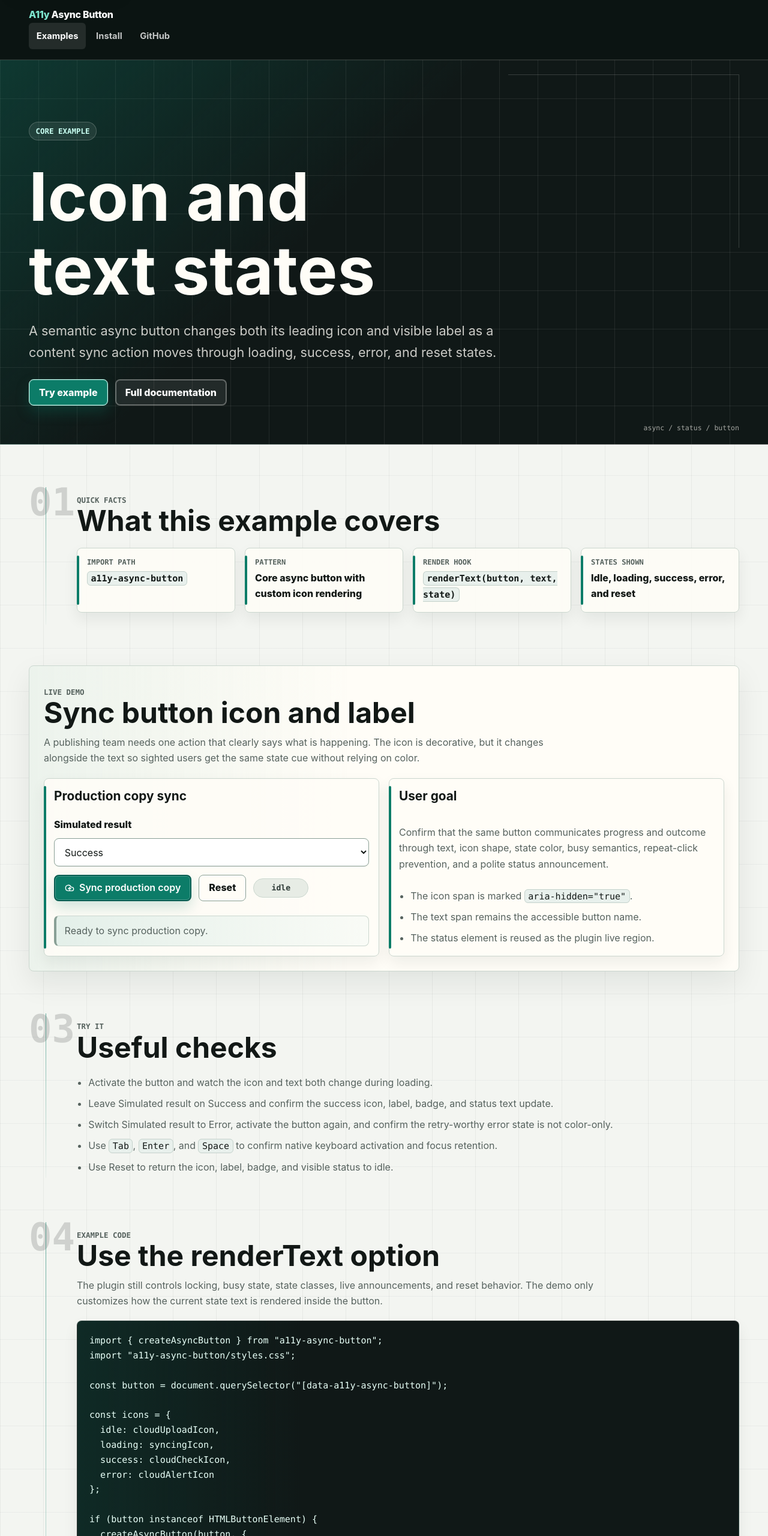
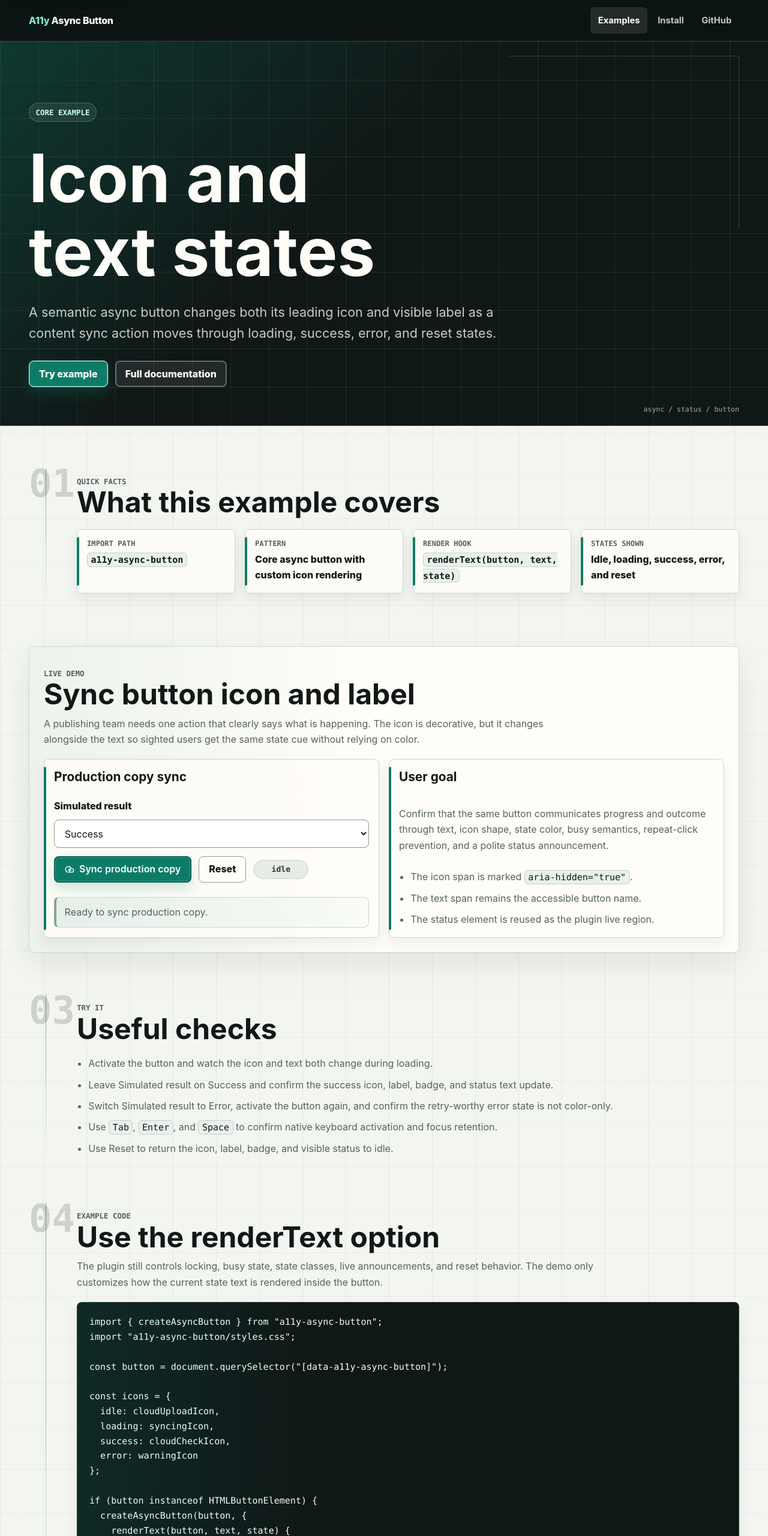
Before and after one commit to vmitsaras/A11y-Async-Button, a website: page docs/examples/icon-text/index.html in a window 1280 px wide. Shown: the top 2560 px of the page at 60% size. Drawn offline with Linux system fonts and the light colour scheme.

Commit message:
fix: update error icon reference and adjust SVG path for consistency

```diff
--- a/docs/assets/demo-page.css
+++ b/docs/assets/demo-page.css
@@ -1124,6 +1124,8 @@ tbody tr:last-child td {
     animation: none;
   }
 }
+
+@media (max-width: 42rem) {
   .demo-site-header__inner {
     align-items: flex-start;
     flex-direction: column;
@@ -1140,3 +1142,4 @@ tbody tr:last-child td {
   .demo-site-header__nav a {
     flex: 0 0 auto;
   }
+}
--- a/docs/examples/icon-text/index.html
+++ b/docs/examples/icon-text/index.html
@@ -214,7 +214,7 @@ const icons = {
   idle: cloudUploadIcon,
   loading: syncingIcon,
   success: cloudCheckIcon,
-  error: cloudAlertIcon
+  error: warningIcon
 };
 
 if (button instanceof HTMLButtonElement) {
@@ -411,7 +411,7 @@ if (button instanceof HTMLButtonElement) {
         error: `
           <svg viewBox="0 0 24 24" width="18" height="18" focusable="false">
             <path
-              d="M17.5 19H9a7 7 0 1 1 6.71-9h1.79a4.5 4.5 0 1 1 0 9Z"
+              d="M10.29 3.86 1.82 18a2 2 0 0 0 1.71 3h16.94a2 2 0 0 0 1.71-3L13.71 3.86a2 2 0 0 0-3.42 0Z"
               fill="none"
               stroke="currentColor"
               stroke-width="2.1"
@@ -419,14 +419,14 @@ if (button instanceof HTMLButtonElement) {
               stroke-linejoin="round"
             />
             <path
-              d="M12 11.5v3.5"
+              d="M12 9v4"
               fill="none"
               stroke="currentColor"
               stroke-width="2.4"
               stroke-linecap="round"
             />
             <path
-              d="M12 18h.01"
+              d="M12 17h.01"
               fill="none"
               stroke="currentColor"
               stroke-width="3"
```
